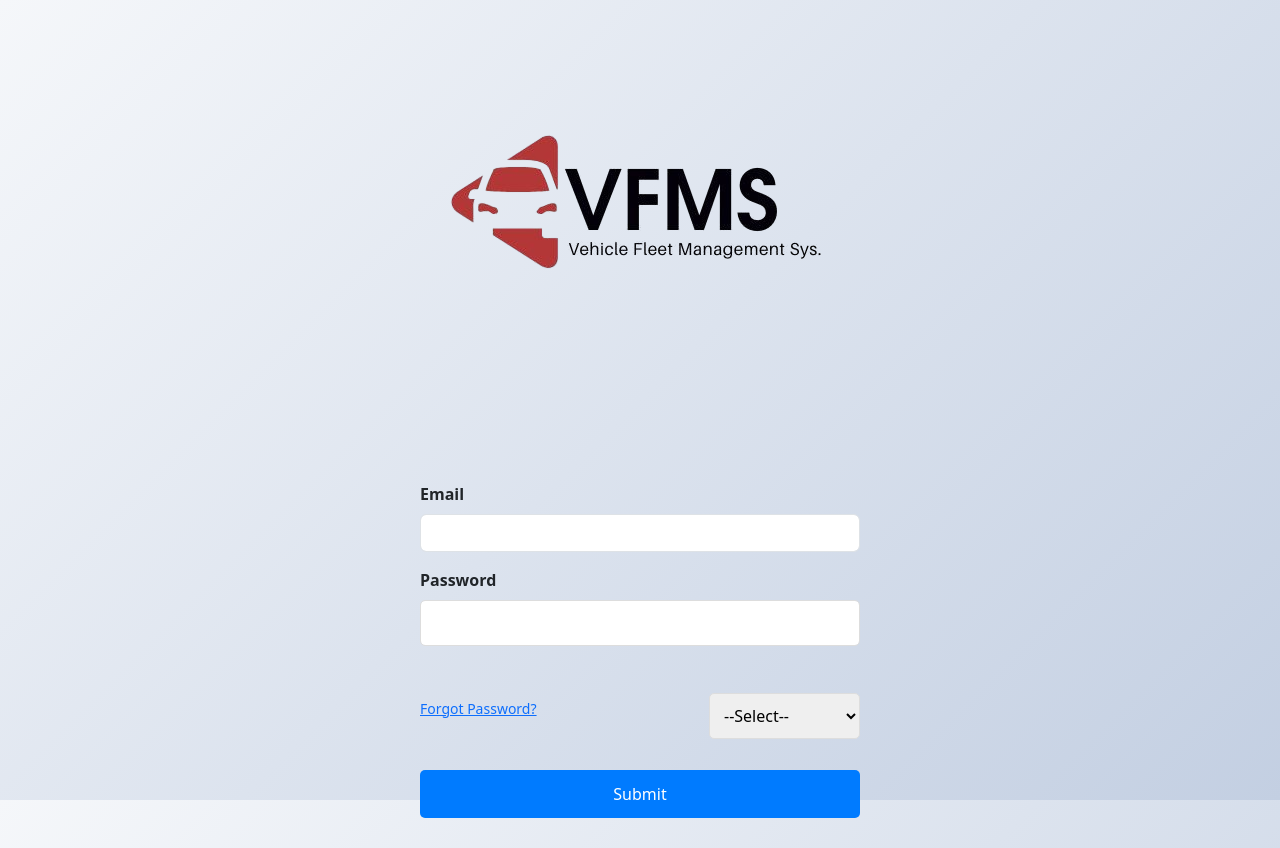
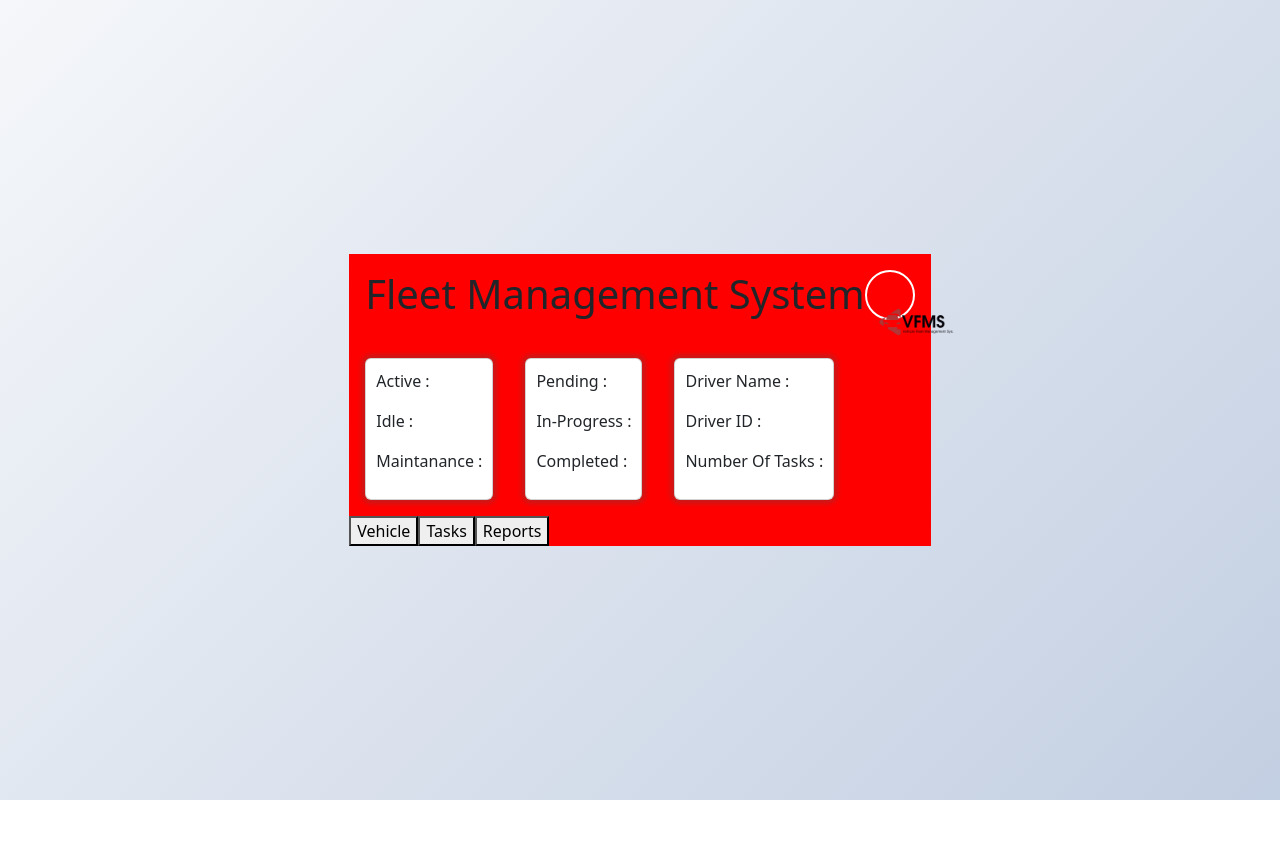
Before and after one commit to Denzel-Chimoto/Fleet-Management-System, a React (Create React App) app: page / in a window 1280 px wide. After the commit the page ends 800 px from the top, so only its background shows below. Built offline with nearby package versions, Linux system fonts and the light colour scheme.

Commit message:
removed login form

```diff
--- a/src/App.js
+++ b/src/App.js
@@ -22,7 +22,7 @@
     <Route path="/create-user" element={<CreateUser />} />
     <Route path="/login" element={<Form />} />
     <Route path="/vehicle-management" element={<VehicleManagementHome />} />
-    <Route path="/" element={<Form />} />
+    <Route path="/" element={<DashBoard />} />
     <Route path='/addVehicle' element={<AddVehicleForm/>} />
     <Route path='/dashboard' element={<DashBoard/>}/>
     <Route path='/taskAssignment' element={<TaskAssignmentPage/>}/>
@@ -31,6 +31,8 @@
   );
 }
 
+// {/* <Route path="/" element={<Form />} /> */}
+
 export default App;
 
 // {/* <TaskAssignmentPage/>
```
